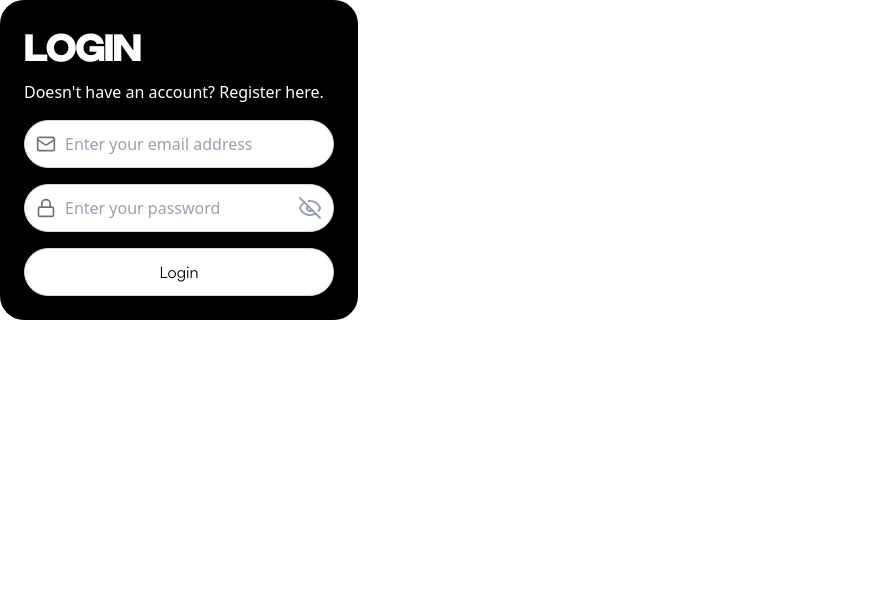
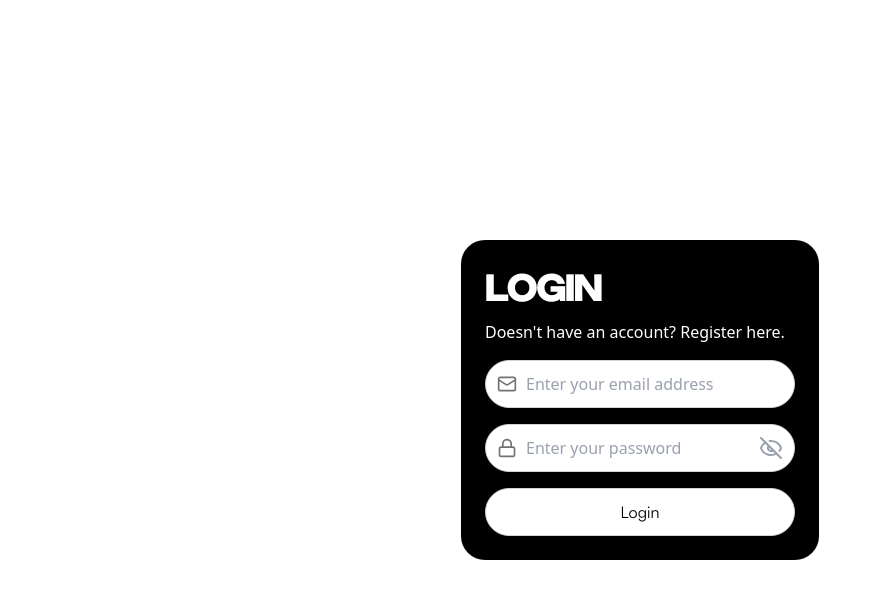
Before and after one commit to davinzaki/flux, a React (Vite) app in the folder client/: page /login in a window 1280 px wide. Shown: the top 598 px of the page, without its empty margins (0-882 px from the left). Built offline with nearby package versions, Linux system fonts and the light colour scheme; no server answers.

Commit message:
feat: mutate login form

```diff
--- a/client/eslint.config.js
+++ b/client/eslint.config.js
@@ -19,8 +19,5 @@ export default tseslint.config([
       ecmaVersion: 2020,
       globals: globals.browser,
     },
-    // rules: {
-    //   "react-refresh/only-export-components": "off",
-    // },
   },
 ]);
--- a/client/src/components/auth/LoginForm.tsx
+++ b/client/src/components/auth/LoginForm.tsx
@@ -18,14 +18,14 @@ const LoginForm = () => {
 
   const onSubmit = handleSubmit((data) => {
     console.log('onSubmit', data)
+    mutate(data)
   })
 
   const togglePasswordVisibility = () => {
     setShowPassword(!showPassword)
   }
   return (
-    <div className="text-white w-[358px] bg-black rounded-3xl p-6 flex flex-col gap-4" >
-
+    <div className="flex flex-col text-white w-[358px] bg-black rounded-3xl p-6  gap-4" >
       <h1 className="font-intergralcf text-4xl font-bold" >Login</h1>
       <p>Doesn't have an account? Register here.</p>
 
--- a/client/src/pages/Auth/LoginPage.tsx
+++ b/client/src/pages/Auth/LoginPage.tsx
@@ -2,7 +2,7 @@ import LoginForm from "@/components/auth/LoginForm"
 
 const LoginPage = () => {
     return (
-        <div>
+        <div className="flex justify-center items-center my-auto h-screen">
             <LoginForm />
         </div>
     )
```
